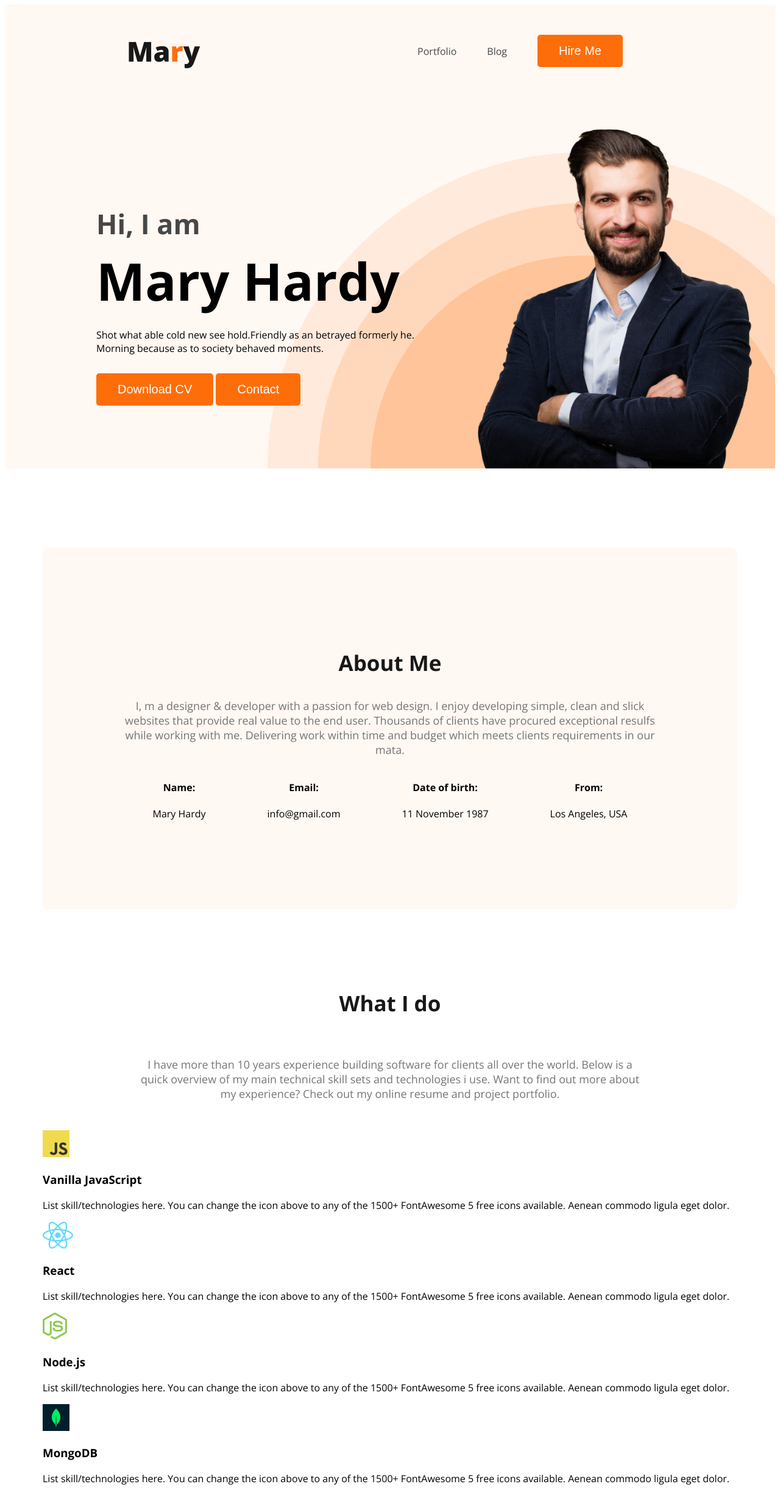
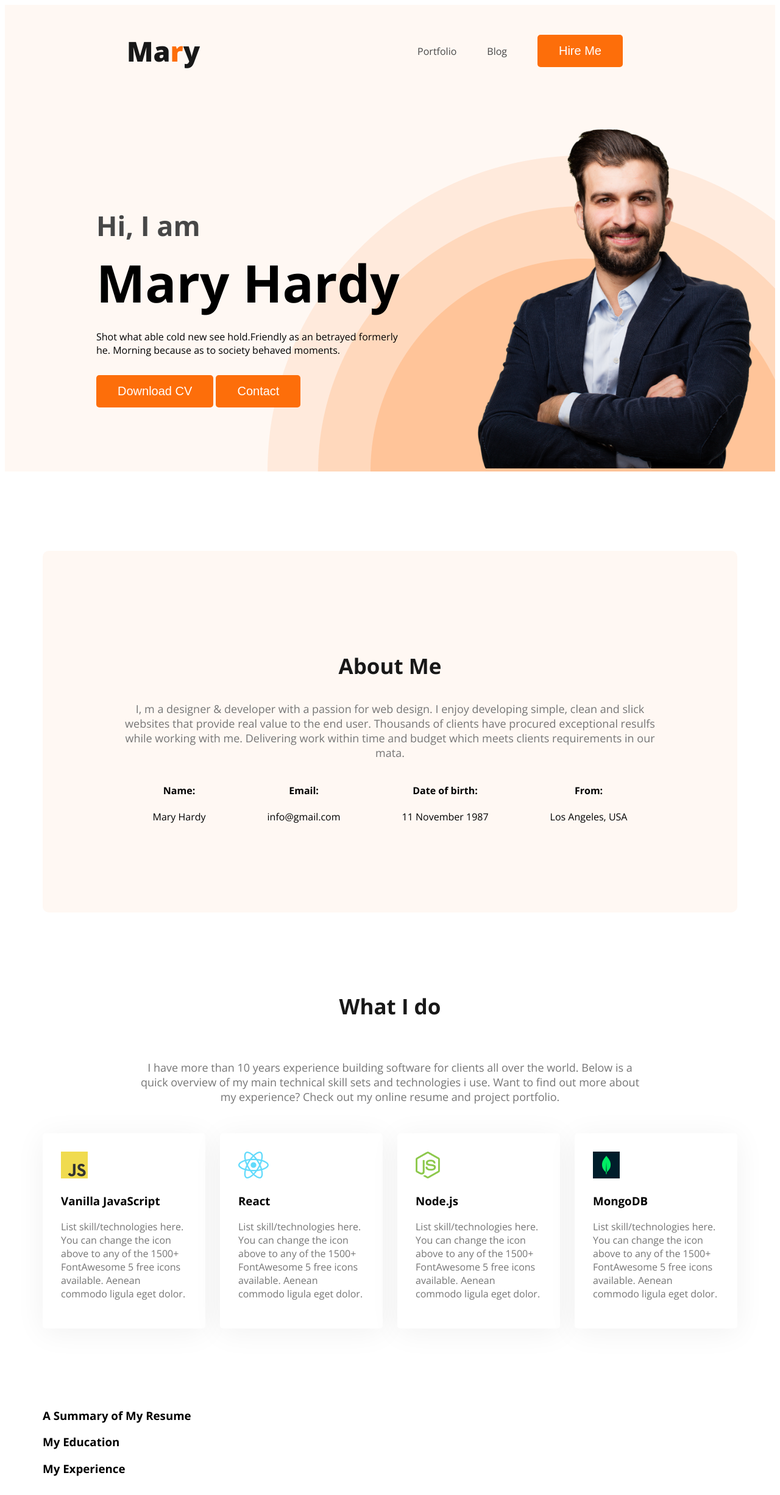
Before and after one commit to Oronno-Akter-Usha/developer-portfolio, a plain HTML site: page index.html in a window 1280 px wide. Shown: the whole page at 61% size. Drawn offline with nearby package versions, Linux system fonts and the light colour scheme.

Commit message:
added responsive nav and banner section

```diff
--- a/index.html
+++ b/index.html
@@ -9,6 +9,7 @@
 <link href="https://fonts.googleapis.com/css2?family=Open+Sans:wght@400;700;800&display=swap" rel="stylesheet">
 
     <link rel="stylesheet" href="styles/portfolio.css">
+    <link rel="stylesheet" href="styles/responsive.css">
 </head>
 <body>
     <header class="header">
@@ -28,7 +29,9 @@
                 <button class="btn-primary">Download CV</button>
                 <button class="btn-primary">Contact</button>
             </div>
-            <img class="profile-pic" src="images/hardy.png" alt="">
+            <div class="banner-image">
+                <img class="profile-img" src="images/hardy.png" alt="">
+            </div>
         </div>
 
     </header>
@@ -85,6 +88,19 @@
                 </div>
             </div>
         </section>
+
+        <!-- Resume Section  -->
+        <section>
+            <h3 title="section-title">A Summary of My Resume</h3>
+            <div class="resume-container">
+               <div class="resume-column">
+                <h3 class="resume-column-title">My Education </h3>
+               </div>
+               <div class="resume-column">
+                <h3 class="resume-column-title">My Experience </h3>
+               </div>
+            </div>
+        </section>
     </main>
     <footer></footer>
 </body>
--- a/styles/portfolio.css
+++ b/styles/portfolio.css
@@ -1,3 +1,8 @@
+/*
+*{
+    margin: 0;
+    padding: 0;
+} */
 /* common shared style */
 
 body {
@@ -18,13 +23,14 @@ body {
     padding: 15px 35px;
 }
 
-.section-title {
+.section-title{
     color: #181818;
     text-align: center;
     font-size: 35px;
     font-weight: 700;
 }
-.section-description{
+
+.section-description {
     color: #757575;
     text-align: center;
     font-size: 18px;
@@ -78,8 +84,12 @@ nav a {
     max-width: 500px;
 }
 
-.banner .profile-pic {
-    width: 500px;
+.banner-image {
+    max-width: 500px;
+}
+
+.profile-img{
+    width: 100%;
 }
 
 .banner-greeting {
@@ -96,31 +106,56 @@ nav a {
 }
 
 .banner-description {
-    width: 585px;
+    max-width: 585px;
     margin-bottom: 30px;
 }
 
 /* main section style */
-main{
+main {
     max-width: 1140px;
     margin: 0 auto;
+}
+main section{
+    margin-top: 130px;
 }
 
 /* about section style */
 
-.about{
+.about {
     padding: 130px;
     border-radius: 10px;
     background: #FFF8F3;
     margin: 130px 0;
 }
-.about-info-container{
+
+.about-info-container {
     display: flex;
     justify-content: space-around;
 }
-.about-info{
+
+.about-info {
     text-align: center;
 }
-#what-i-do-desciption{
+
+/* Skill related style */
+
+#what-i-do-desciption {
     padding: 30px 150px;
 }
+
+.skill-container {
+    display: grid;
+    grid-template-columns: 1fr 1fr 1fr 1fr;
+    gap: 24px;
+
+}
+
+.skill {
+    padding: 30px;
+    border-radius: 5px;
+    background: #FFF;
+    box-shadow: 0px 6px 50px 0px rgba(0, 0, 0, 0.06);
+}
+.skill-description{
+    color: #757575;
+}
--- /dev/null
+++ b/styles/responsive.css
@@ -0,0 +1,31 @@
+/* mobile devices */
+@media screen  and (max-width: 576px) {
+    nav, .banner{
+        flex-direction: column;
+    }
+    .banner, .about{
+        padding: 0;
+    }
+
+    .banner-content {
+        width: 100%;
+        text-align: left;
+    }
+
+    .skill-container {
+        grid-template-columns: 1fr;
+
+    }
+}
+
+
+/* tablet or medium devices */
+@media screen and (min-width: 576px) and (max-width: 960px){
+    nav, .banner{
+        flex-direction: column;
+    }
+    .skill-container {
+        grid-template-columns: 1fr 1fr;
+
+    }
+}
```
